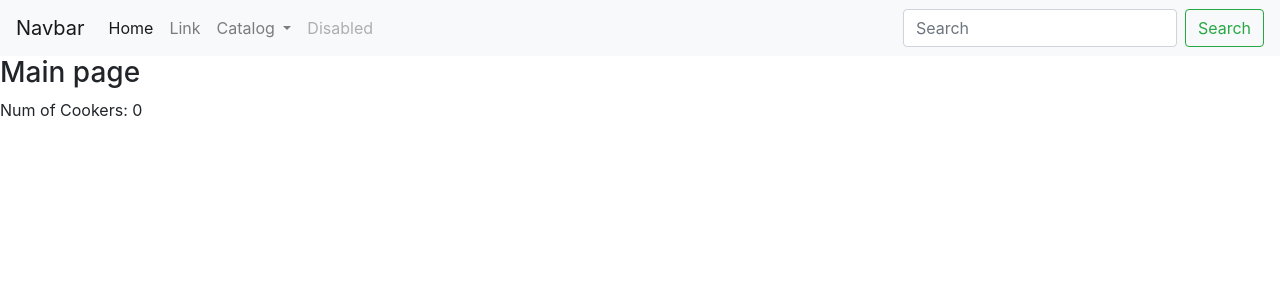
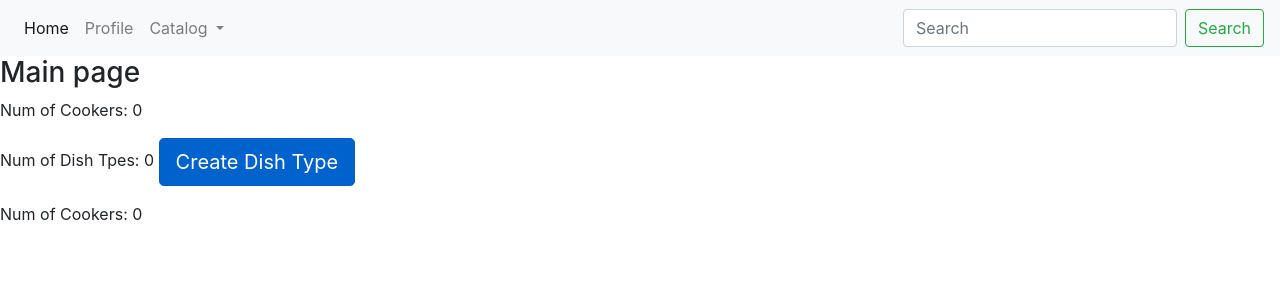
Before and after one commit to svyshcho/restaurant-project, a Django app: page / in a window 1280 px wide. Shown: the top 300 px of the page. Run offline with Django 4.2, Linux system fonts and the light colour scheme; data that the repository does not hold is empty; some libraries are stand-ins or nearby versions.

Commit message:
Added creation form for dish type

```diff
--- a/restaurant/urls.py
+++ b/restaurant/urls.py
@@ -1,11 +1,13 @@
 from django.contrib import admin
 from django.urls import path
 
-from restaurant.views import index, FoodListView
+from restaurant.views import index, FoodListView, DishTypeCreateView, FoodDetailView
 
 urlpatterns = [
     path("", index, name="index"),
-    path("category/<int:pk>", FoodListView.as_view(), name="food-list"),
+    path("category/create/", DishTypeCreateView.as_view(), name="category-create"),
+    path("category/<int:pk>/", FoodListView.as_view(), name="food-list"),
+    path("category/<int:pk>/<int:dish_pk>", FoodDetailView.as_view(), name="food-detail"),
 ]
 
 app_name = "restaurant"
--- a/restaurant/views.py
+++ b/restaurant/views.py
@@ -1,5 +1,8 @@
 from django.shortcuts import render, get_object_or_404
+from django.urls import reverse_lazy
 from django.views import generic
+
+from restaurant.forms import DishTypeCreationForm
 from restaurant.models import DishType, Dish, Cook
 
 
@@ -38,3 +41,15 @@ class FoodListView(generic.ListView):
         context["dish_type"] = dish_type
         context["dish_type_list"] = DishType.objects.all()
         return context
+
+
+class FoodDetailView(generic.DetailView):
+    template_name = "restaurant/dish_detail.html"
+    context_object_name = "dish"
+    model = Dish
+
+
+class DishTypeCreateView(generic.CreateView):
+    form_class = DishTypeCreationForm
+    success_url = reverse_lazy("catalog:index")
+    template_name = "restaurant/catalog_create.html"
--- a/templates/includes/sidebar.html
+++ b/templates/includes/sidebar.html
@@ -1,5 +1,4 @@
 <nav class="navbar navbar-expand-lg navbar-light bg-light">
-  <a class="navbar-brand" href="#">Navbar</a>
   <button class="navbar-toggler" type="button" data-toggle="collapse" data-target="#navbarSupportedContent" aria-controls="navbarSupportedContent" aria-expanded="false" aria-label="Toggle navigation">
     <span class="navbar-toggler-icon"></span>
   </button>
@@ -10,7 +9,7 @@
         <a class="nav-link" href="{% url 'catalog:index' %}">Home <span class="sr-only">(current)</span></a>
       </li>
       <li class="nav-item">
-        <a class="nav-link" href="#">Link</a>
+        <a class="nav-link" href="#">Profile</a>
       </li>
       <li class="nav-item dropdown">
         <a class="nav-link dropdown-toggle" href="#" id="navbarDropdown" role="button" data-toggle="dropdown" aria-haspopup="true" aria-expanded="false">
@@ -22,9 +21,6 @@
           {% endfor %}
         </div>
       </li>
-      <li class="nav-item">
-        <a class="nav-link disabled" href="#">Disabled</a>
-      </li>
     </ul>
     <form class="form-inline my-2 my-lg-0">
       <input class="form-control mr-sm-2" type="search" placeholder="Search" aria-label="Search">
--- a/templates/restaurant/index.html
+++ b/templates/restaurant/index.html
@@ -2,4 +2,7 @@
 {% block content %}
   <h3>Main page</h3>
   <p>Num of Cookers: {{ num_cookers }}</p>
+  <p>Num of Dish Tpes: {{ num_dish_types }}
+    <a href="{% url 'restaurant:category-create' %}" class="btn btn-primary btn-lg active" role="button" aria-pressed="true">Create Dish Type</a></p>
+  <p>Num of Cookers: {{ num_cookers }}</p>
 {% endblock %}
```
Also changed, not shown: restaurant/forms.py (added, +9 -0 lines), templates/restaurant/catalog_create.html (added, +9 -0 lines), templates/restaurant/dish_detail.html (added, +20 -0 lines).
